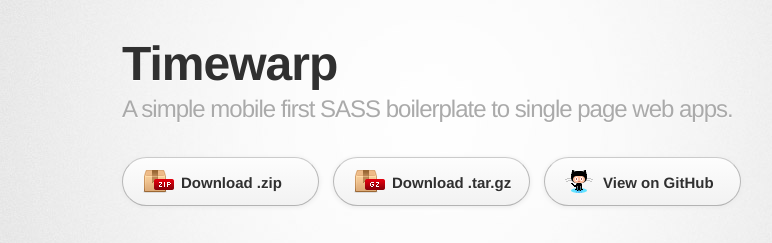
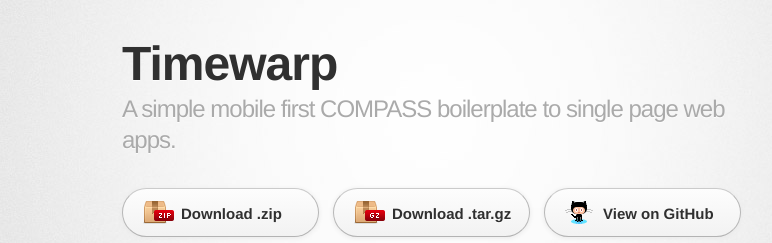
Before and after one commit to mcarella/timewarp, a plain HTML site: page index.html in a window 1280 px wide. Shown: the top 243 px of the page, without its empty margins (208-980 px from the left). Drawn offline with Linux system fonts and the light colour scheme; a web font is replaced by a local one.

Commit message:
Updated index.html

```diff
--- a/index.html
+++ b/index.html
@@ -19,7 +19,7 @@
 
         <header>
           <h1>Timewarp</h1>
-          <h2>A simple mobile first SASS boilerplate to single page web apps.</h2>
+          <h2>A simple mobile first COMPASS boilerplate to single page web apps.</h2>
         </header>
 
         <section id="downloads" class="clearfix">
```
